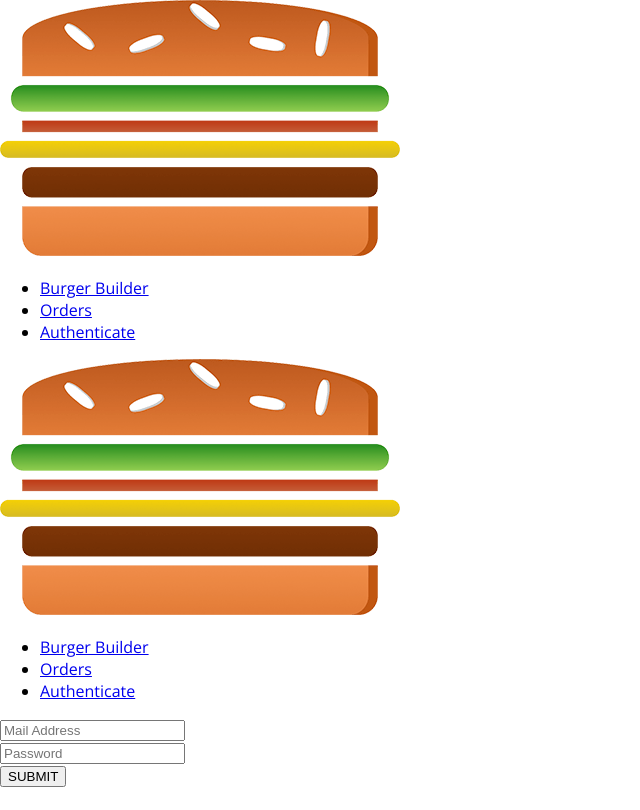
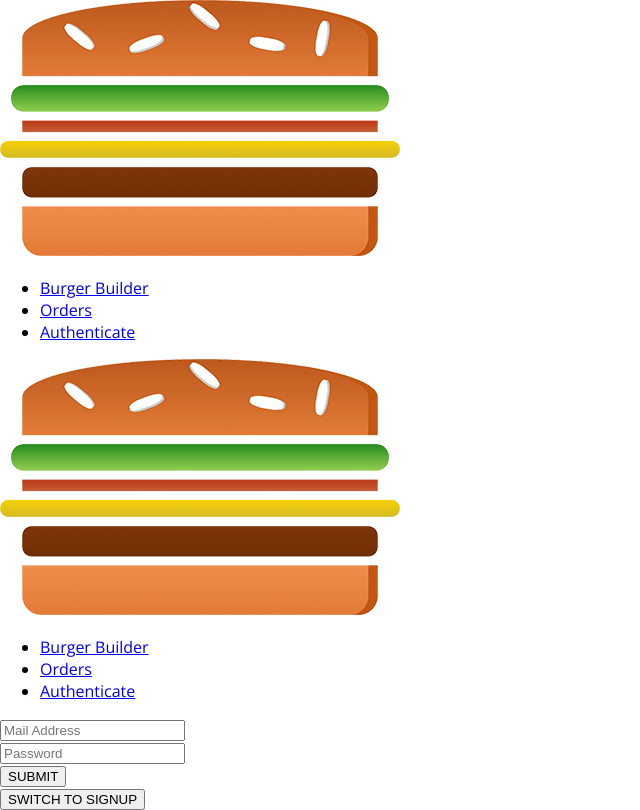
Before and after one commit to dalton-0x0/burger-builder, a React app: page /auth in a window 1280 px wide. Shown: the whole page, without its empty margins (0-640 px from the left). Built offline with nearby package versions, Linux system fonts and the light colour scheme.

Commit message:
switching auth mode

```diff
--- a/src/containers/Auth/Auth.js
+++ b/src/containers/Auth/Auth.js
@@ -91,8 +91,15 @@
         event.preventDefault();
         this.props.onAuth(
             this.state.controls.email.value,
-            this.state.controls.password.value
+            this.state.controls.password.value,
+            this.state.isSignup
         );
+    };
+
+    switchAuthModeHandler = () => {
+        this.setState((prevState) => {
+            return { isSignup: !prevState.isSignup };
+        });
     };
 
     render() {
@@ -125,6 +132,9 @@
                     {form}
                     <Button btnType="Success">SUBMIT</Button>
                 </form>
+                <Button clicked={this.switchAuthModeHandler} btnType="Danger">
+                    SWITCH TO {this.state.isSignup ? "SIGNIN" : "SIGNUP"}
+                </Button>
             </div>
         );
     }
@@ -132,7 +142,8 @@
 
 const mapDispatchToProps = (dispatch) => {
     return {
-        onAuth: (email, password) => dispatch(actions.auth(email, password)),
+        onAuth: (email, password, isSignup) =>
+            dispatch(actions.auth(email, password, isSignup)),
     };
 };
 
```
